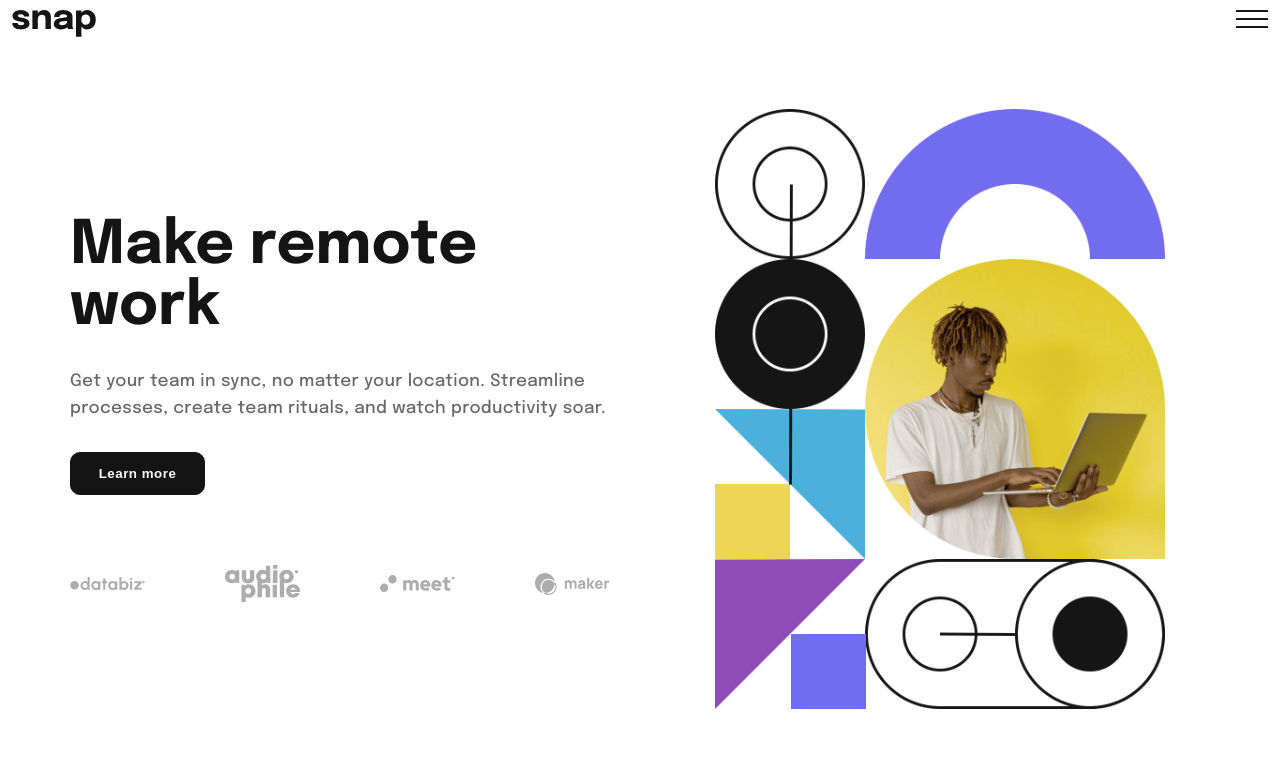
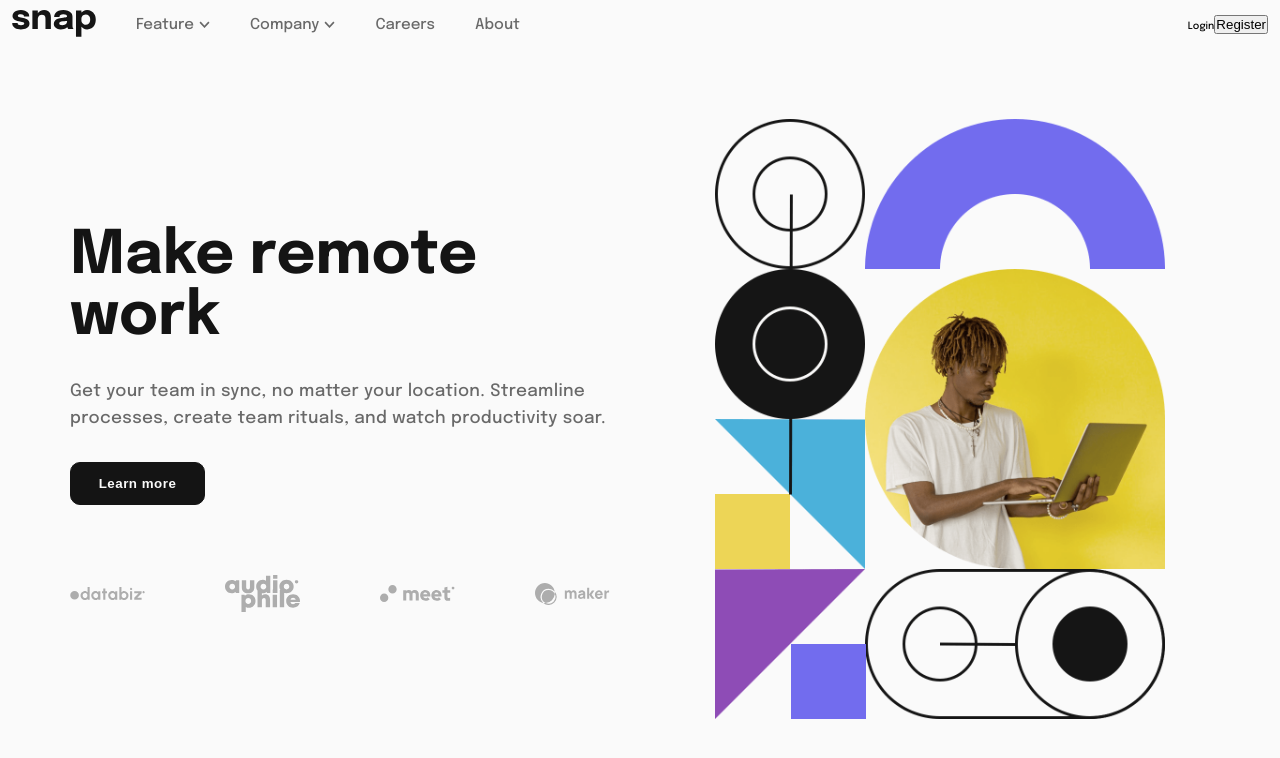
Before and after one commit to amirhossein-peyvand/intro-section-with-dropdown-navigation, a React (Vite) app: page / in a window 1280 px wide. Shown: the top 758 px of the page. Built offline with nearby package versions, Linux system fonts and the light colour scheme.

Commit message:
Building desktop navbar items with dropdown menus

```diff
--- /dev/null
+++ b/src/components/DesktopCompany.tsx
@@ -0,0 +1,25 @@
+import arrowUp from "../assets/icon-arrow-up.svg";
+import arrowDown from "../assets/icon-arrow-down.svg";
+import "../sass/DesktopCompany.scss";
+import { useState } from "react";
+
+const DesktopCompany = () => {
+  const [clicked, setClicked] = useState(false);
+
+  return (
+    <div className="desktopCompany">
+      <span onClick={() => setClicked(!clicked)}>
+        Company <img src={clicked ? arrowUp : arrowDown} alt="arrow" />
+      </span>
+      {clicked && (
+        <ul>
+          <li>History</li>
+          <li>Our Team</li>
+          <li>Blog</li>
+        </ul>
+      )}
+    </div>
+  );
+};
+
+export default DesktopCompany;
--- /dev/null
+++ b/src/components/DesktopFeature.tsx
@@ -0,0 +1,42 @@
+import "../sass/DesktopFeature.scss";
+import todoIcon from "../assets/icon-todo.svg";
+import calendarIcon from "../assets/icon-calendar.svg";
+import remindersIcon from "../assets/icon-reminders.svg";
+import planningIcon from "../assets/icon-planning.svg";
+import arrowDown from "../assets/icon-arrow-down.svg";
+import arrowUp from "../assets/icon-arrow-up.svg";
+import { useState } from "react";
+
+const DesktopFeature = () => {
+  const [clicked, setClicked] = useState(false);
+
+  return (
+    <div className="desktopFeature">
+      <span onClick={() => setClicked(!clicked)}>
+        Feature <img src={clicked ? arrowUp : arrowDown} alt="arrow" />
+      </span>
+      {clicked && (
+        <ul>
+          <li>
+            <img src={todoIcon} alt="todoIcon" />
+            <span>Todo List</span>
+          </li>
+          <li>
+            <img src={calendarIcon} alt="calendarIcon" />
+            <span>Calendar</span>
+          </li>
+          <li>
+            <img src={remindersIcon} alt="remindersIcon" />
+            <span>Reminders</span>
+          </li>
+          <li>
+            <img src={planningIcon} alt="planningIcon" />
+            <span>Planning</span>
+          </li>
+        </ul>
+      )}
+    </div>
+  );
+};
+
+export default DesktopFeature;
--- /dev/null
+++ b/src/components/DesktopNavItems.tsx
@@ -0,0 +1,26 @@
+import "../sass/DesktopNavItems.scss";
+import DesktopCompany from "./DesktopCompany";
+import DesktopFeature from "./DesktopFeature";
+
+const DesktopNavItems = () => {
+  return (
+    <section className="desktopNavItems">
+      <ul>
+        <li>
+          <DesktopFeature />
+        </li>
+        <li>
+          <DesktopCompany />
+        </li>
+        <li className="careers">Careers</li>
+        <li className="about">About</li>
+      </ul>
+      <div>
+        <span>Login</span>
+        <button className="registerBtn">Register</button>
+      </div>
+    </section>
+  );
+};
+
+export default DesktopNavItems;
--- a/src/components/Navbar.tsx
+++ b/src/components/Navbar.tsx
@@ -3,6 +3,7 @@ import menu from "../assets/icon-menu.svg";
 import logo from "../assets/logo.svg";
 import "../sass/Navbar.scss";
 import MobileMenu from "./MobileMenu";
+import DesktopNavItems from "./DesktopNavItems";
 
 const Navbar = () => {
   const [clicked, setClicked] = useState(false);
@@ -12,11 +13,12 @@ const Navbar = () => {
       <section className="logoContainer">
         <img src={logo} alt="logo" />
       </section>
-      <section className="menuLogoContainer">
+      {/* <section className="menuLogoContainer">
         {!clicked && (
           <img src={menu} alt="menu" onClick={() => setClicked(true)} />
         )}
-      </section>
+      </section> */}
+      <DesktopNavItems />
       {clicked && <MobileMenu onSetClicked={() => setClicked(false)} />}
     </nav>
   );
--- a/src/index.css
+++ b/src/index.css
@@ -15,6 +15,7 @@ body {
   width: 100vw;
   min-height: 100vh;
   position: relative;
+  background-color: hsl(0, 0%, 98%);
 }
 
 ul {
--- /dev/null
+++ b/src/sass/DesktopCompany.scss
@@ -0,0 +1,44 @@
+@import "colors.scss";
+
+.desktopCompany {
+  position: relative;
+
+  span {
+    align-items: center;
+    color: $medium-gray;
+    column-gap: 0.5rem;
+    cursor: pointer;
+    display: flex;
+    font-size: 1.5rem;
+    img {
+      width: 1.1rem;
+    }
+  }
+
+  span:hover {
+    color: $almost-black;
+  }
+
+  ul {
+    background-color: white;
+    border-radius: 8px;
+    box-shadow: 1px 1px 15px 1px rgb(210, 210, 210);
+    display: flex;
+    flex-direction: column;
+    font-size: 1.2rem;
+    margin-top: 2rem;
+    padding: 1.8rem;
+    position: absolute;
+    row-gap: 1rem;
+    width: 12rem;
+
+    li {
+      color: $medium-gray;
+      cursor: pointer;
+    }
+
+    li:hover {
+      color: $almost-black;
+    }
+  }
+}
--- /dev/null
+++ b/src/sass/DesktopFeature.scss
@@ -0,0 +1,58 @@
+@import "colors.scss";
+
+.desktopFeature {
+  position: relative;
+
+  span {
+    align-items: center;
+    color: $medium-gray;
+    column-gap: 0.5rem;
+    cursor: pointer;
+    display: flex;
+    font-size: 1.5rem;
+    img {
+      width: 1.1rem;
+    }
+  }
+
+  span:hover {
+    color: $almost-black;
+  }
+
+  ul {
+    background-color: white;
+    border-radius: 8px;
+    box-shadow: 1px 1px 15px 1px rgb(210, 210, 210);
+    display: flex;
+    flex-direction: column;
+    font-size: 1.2rem;
+    margin-top: 2rem;
+    padding: 1.8rem;
+    position: absolute;
+    right: 2%;
+    row-gap: 1rem;
+    // width: 12rem;
+
+    li {
+      align-items: center;
+      color: $medium-gray;
+      column-gap: 1rem;
+      cursor: pointer;
+      display: flex;
+
+      img {
+        height: 1.5rem;
+        width: 1.5rem;
+      }
+
+      span {
+        font-size: 1.2rem;
+        letter-spacing: 0.4px;
+      }
+    }
+
+    li:hover {
+      color: $almost-black;
+    }
+  }
+}
--- /dev/null
+++ b/src/sass/DesktopNavItems.scss
@@ -0,0 +1,26 @@
+@import "colors.scss";
+
+.desktopNavItems {
+  display: flex;
+  justify-content: space-between;
+  align-items: center;
+  width: 100%;
+
+  & > ul {
+    display: flex;
+    align-items: center;
+    column-gap: 4rem;
+
+    .careers,
+    .about {
+      font-size: 1.5rem;
+      cursor: pointer;
+      color: $medium-gray;
+    }
+
+    .careers:hover,
+    .about:hover {
+      color: $almost-black;
+    }
+  }
+}
--- a/src/sass/Navbar.scss
+++ b/src/sass/Navbar.scss
@@ -3,9 +3,11 @@
 .navbar {
   display: flex;
   justify-content: space-between;
+  // align-items: center;
   max-width: 150rem;
-  padding: 1rem 1.2rem;
+  padding: 1rem 1.2rem 2rem;
   margin: auto;
+  column-gap: 4rem;
 
   .menuLogoContainer {
     img {
```
